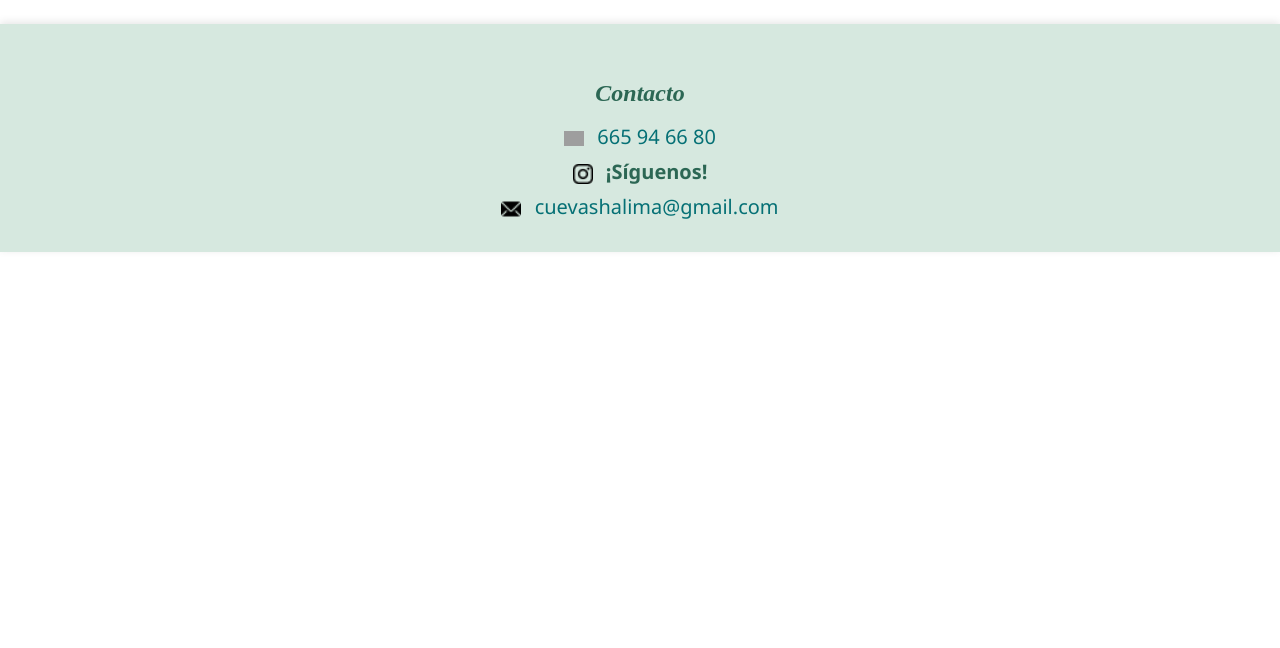
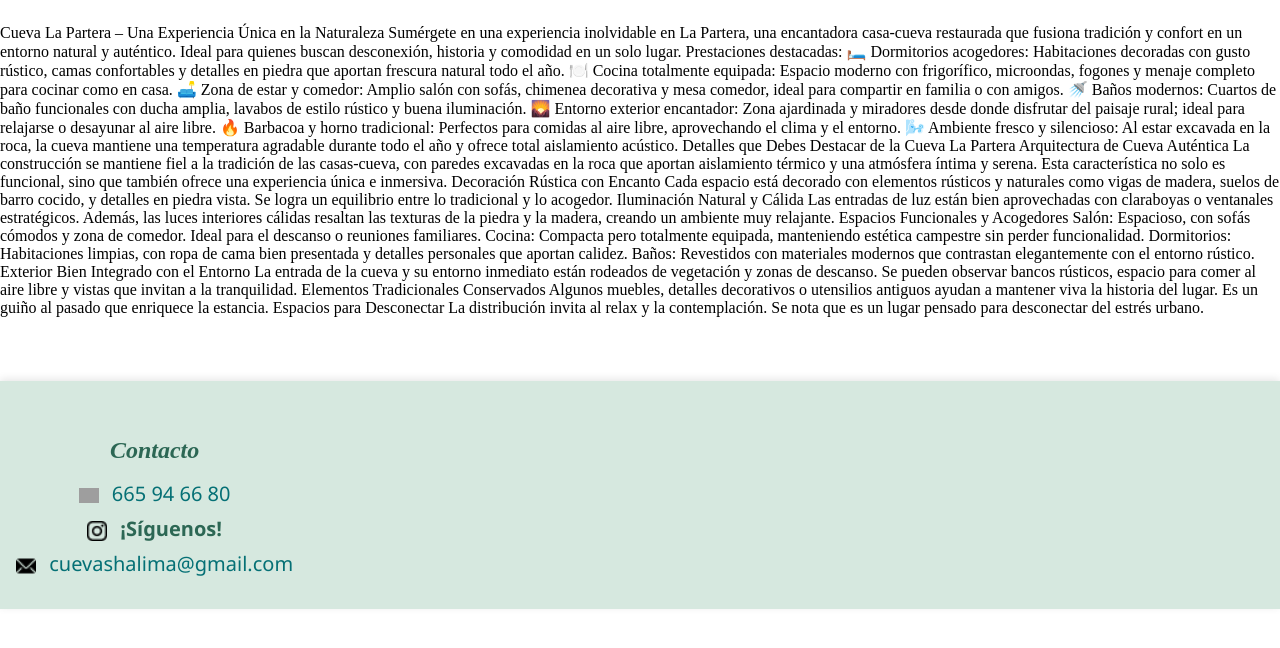
Before and after one commit to Ivan9556/cuevasHalima, a Flask app: page /cueva in a window 1280 px wide. Shown: the part 104-752 px from the top of the page. Run offline with Flask 3, Linux system fonts and the light colour scheme; grey boxes are pictures that could not be loaded.

Commit message:
Contenido en platilla cueva

```diff
--- a/app/static/css/style.css
+++ b/app/static/css/style.css
@@ -10,8 +10,6 @@ footer {
     margin-top: 5%;
     background-color: #d6e8df;
     display: flex;
-    justify-content: center;
-    align-items: center;
     padding: 2rem 1rem;
     font-family: 'Segoe UI', Tahoma, Geneva, Verdana, sans-serif;
     color: #333;
--- a/app/templates/cueva.html
+++ b/app/templates/cueva.html
@@ -5,4 +5,64 @@
 
 {% block content %}
 
+Cueva La Partera – Una Experiencia Única en la Naturaleza
+Sumérgete en una experiencia inolvidable en La Partera, una encantadora casa-cueva restaurada que fusiona tradición y
+confort en un entorno natural y auténtico. Ideal para quienes buscan desconexión, historia y comodidad en un solo lugar.
+
+Prestaciones destacadas:
+🛏️ Dormitorios acogedores: Habitaciones decoradas con gusto rústico, camas confortables y detalles en piedra que
+aportan frescura natural todo el año.
+
+🍽️ Cocina totalmente equipada: Espacio moderno con frigorífico, microondas, fogones y menaje completo para cocinar como
+en casa.
+
+🛋️ Zona de estar y comedor: Amplio salón con sofás, chimenea decorativa y mesa comedor, ideal para compartir en familia
+o con amigos.
+
+🚿 Baños modernos: Cuartos de baño funcionales con ducha amplia, lavabos de estilo rústico y buena iluminación.
+
+🌄 Entorno exterior encantador: Zona ajardinada y miradores desde donde disfrutar del paisaje rural; ideal para
+relajarse o desayunar al aire libre.
+
+🔥 Barbacoa y horno tradicional: Perfectos para comidas al aire libre, aprovechando el clima y el entorno.
+
+🌬️ Ambiente fresco y silencioso: Al estar excavada en la roca, la cueva mantiene una temperatura agradable durante todo
+el año y ofrece total aislamiento acústico.
+
+
+Detalles que Debes Destacar de la Cueva La Partera
+Arquitectura de Cueva Auténtica
+La construcción se mantiene fiel a la tradición de las casas-cueva, con paredes excavadas en la roca que aportan
+aislamiento térmico y una atmósfera íntima y serena. Esta característica no solo es funcional, sino que también ofrece
+una experiencia única e inmersiva.
+
+Decoración Rústica con Encanto
+Cada espacio está decorado con elementos rústicos y naturales como vigas de madera, suelos de barro cocido, y detalles
+en piedra vista. Se logra un equilibrio entre lo tradicional y lo acogedor.
+
+Iluminación Natural y Cálida
+Las entradas de luz están bien aprovechadas con claraboyas o ventanales estratégicos. Además, las luces interiores
+cálidas resaltan las texturas de la piedra y la madera, creando un ambiente muy relajante.
+
+Espacios Funcionales y Acogedores
+
+Salón: Espacioso, con sofás cómodos y zona de comedor. Ideal para el descanso o reuniones familiares.
+
+Cocina: Compacta pero totalmente equipada, manteniendo estética campestre sin perder funcionalidad.
+
+Dormitorios: Habitaciones limpias, con ropa de cama bien presentada y detalles personales que aportan calidez.
+
+Baños: Revestidos con materiales modernos que contrastan elegantemente con el entorno rústico.
+
+Exterior Bien Integrado con el Entorno
+La entrada de la cueva y su entorno inmediato están rodeados de vegetación y zonas de descanso. Se pueden observar
+bancos rústicos, espacio para comer al aire libre y vistas que invitan a la tranquilidad.
+
+Elementos Tradicionales Conservados
+Algunos muebles, detalles decorativos o utensilios antiguos ayudan a mantener viva la historia del lugar. Es un guiño al
+pasado que enriquece la estancia.
+
+Espacios para Desconectar
+La distribución invita al relax y la contemplación. Se nota que es un lugar pensado para desconectar del estrés urbano.
+
 {% endblock %}
```
